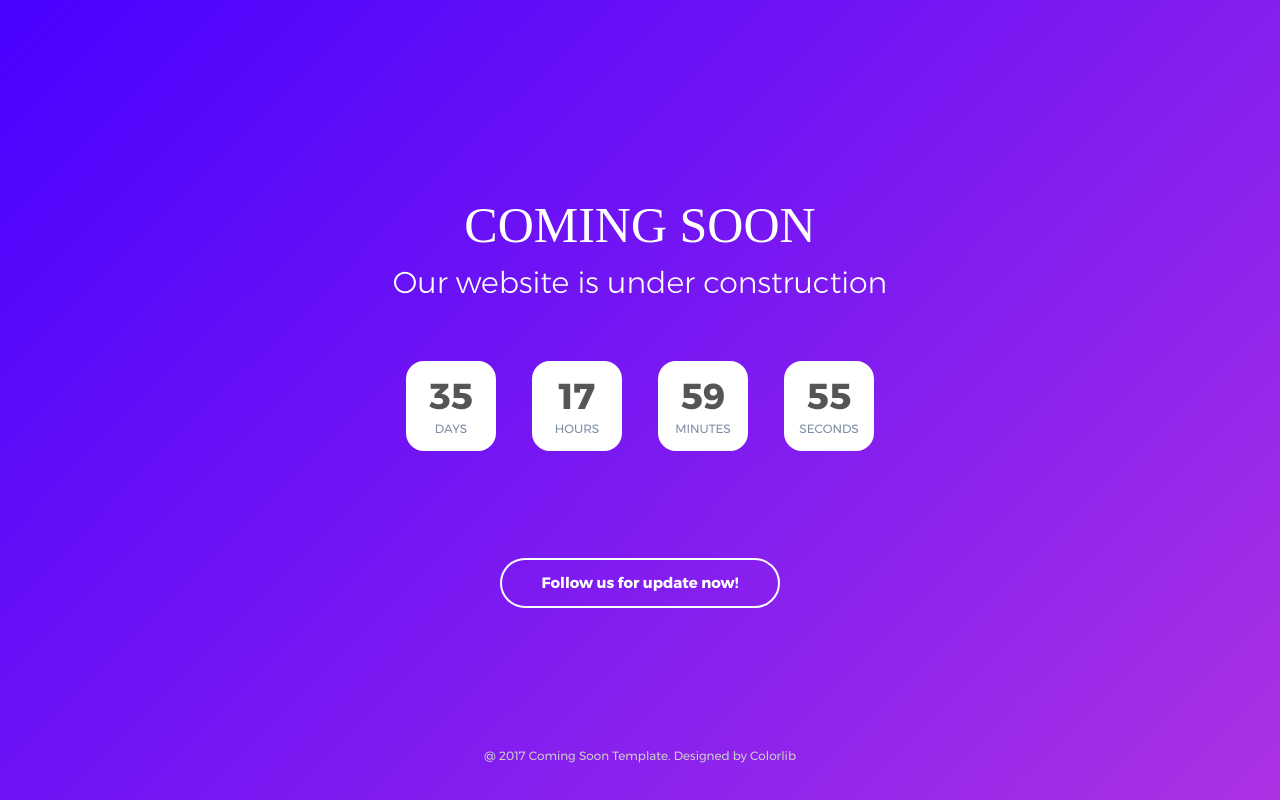
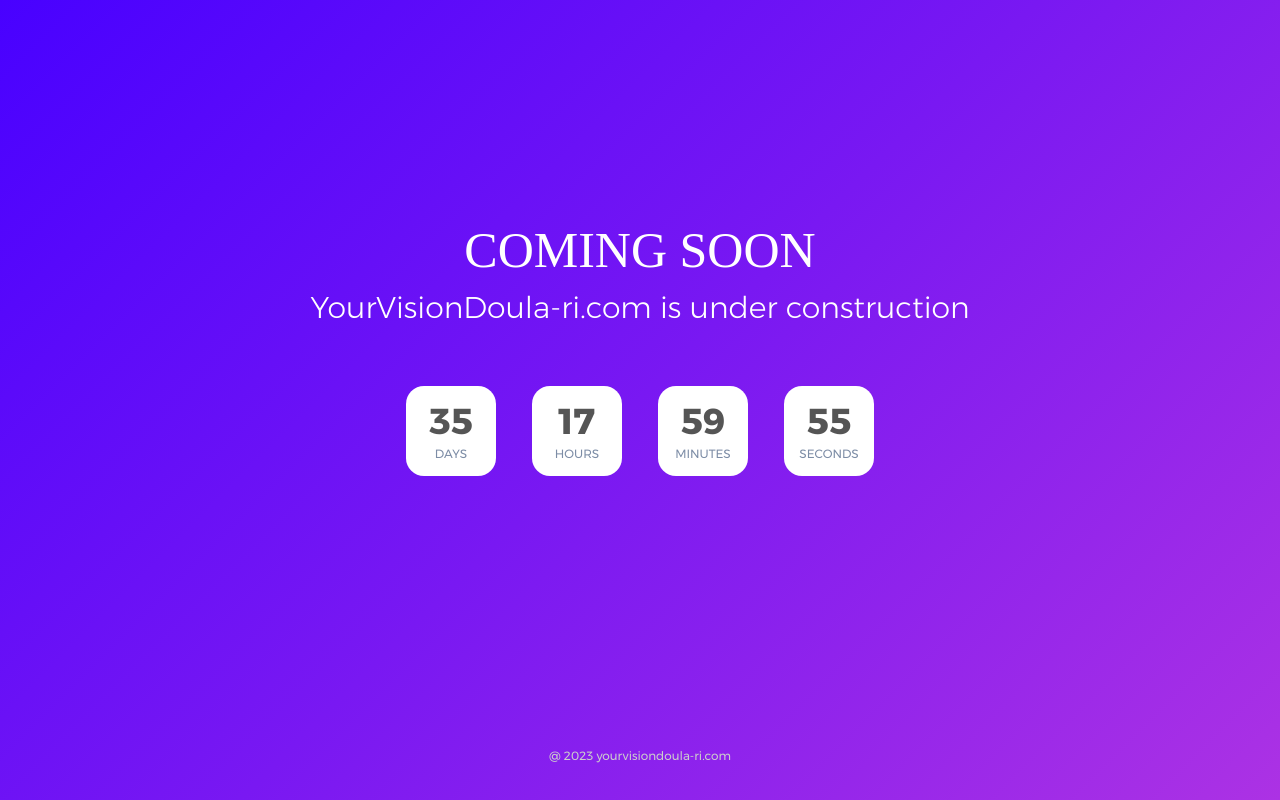
Before and after one commit to jprefer/yourvisiondoula-ri, a plain HTML site: page index.html in a window 1280 px wide. Drawn offline with Linux system fonts and the light colour scheme; a web font is replaced by a local one.

Commit message:
update cname

```diff
--- a/index.html
+++ b/index.html
@@ -32,7 +32,7 @@
 			</h3>
 
 			<p class="txt-center l1-txt2 p-b-60">
-				Our website is under construction
+				YourVisionDoula-ri.com is under construction
 			</p>
 
 			<div class="flex-w flex-c cd100 p-b-82">
@@ -57,13 +57,11 @@
 				</div>
 			</div>
 
-			<button class="flex-c-m s1-txt2 size3 how-btn"  data-toggle="modal" data-target="#subscribe">
-				Follow us for update now!
-			</button>
+
 		</div>
 
 		<span class="s1-txt3 txt-center">
-			@ 2017 Coming Soon Template. Designed by Colorlib
+			@ 2023 yourvisiondoula-ri.com
 		</span>
 
 	</div>
```
Also changed, not shown: 1 other file.
